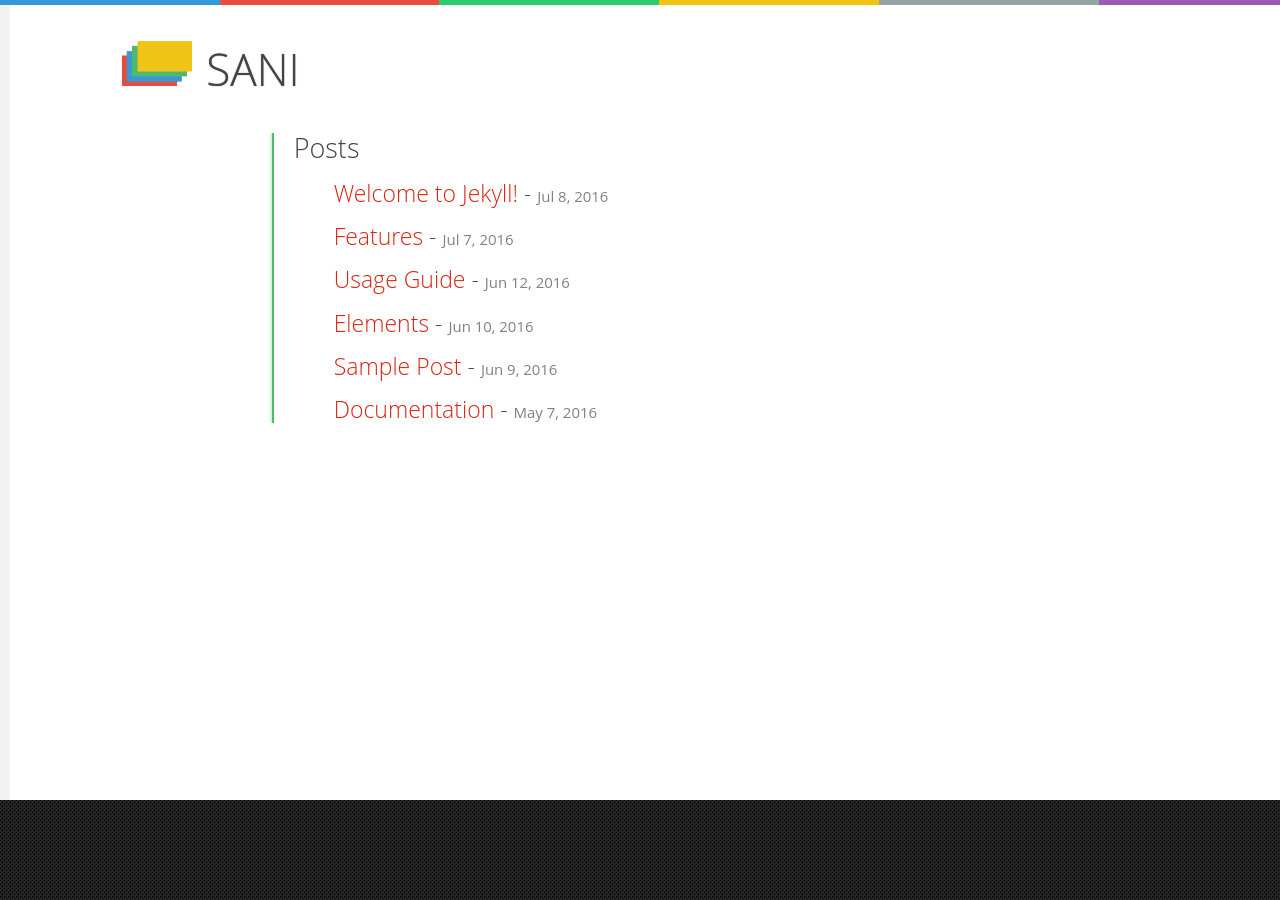
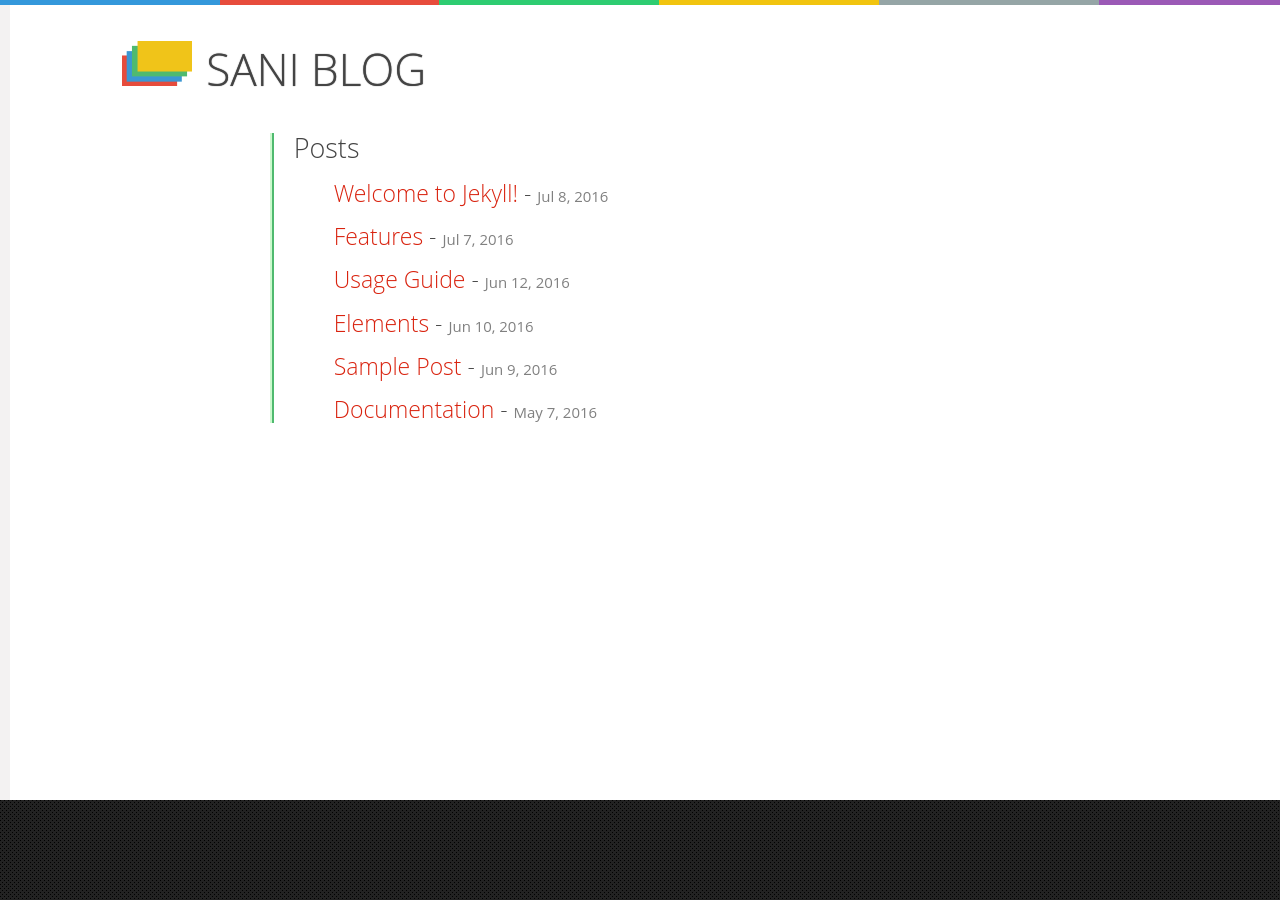
Before and after one commit to sanilap/sanilap.github.io, a Jekyll site: the page built from index.html, in a window 1280 px wide. Built offline with Jekyll 4.4.1, drawn with Linux system fonts in a browser that asks for light colours.

Commit message:
blog/180419/6

```diff
--- a/_config.yml
+++ b/_config.yml
@@ -6,7 +6,7 @@
 # 'jekyll serve'. If you change this file, please restart the server process.
 
 # Site settings
-title: SANI
+title: SANI BLOG
 email: susan.bae90@gmail.com
 description: > # this means to ignore newlines until "baseurl:"
   Gatok is a minimal jekyll theme with a 3d menu bar.
```
